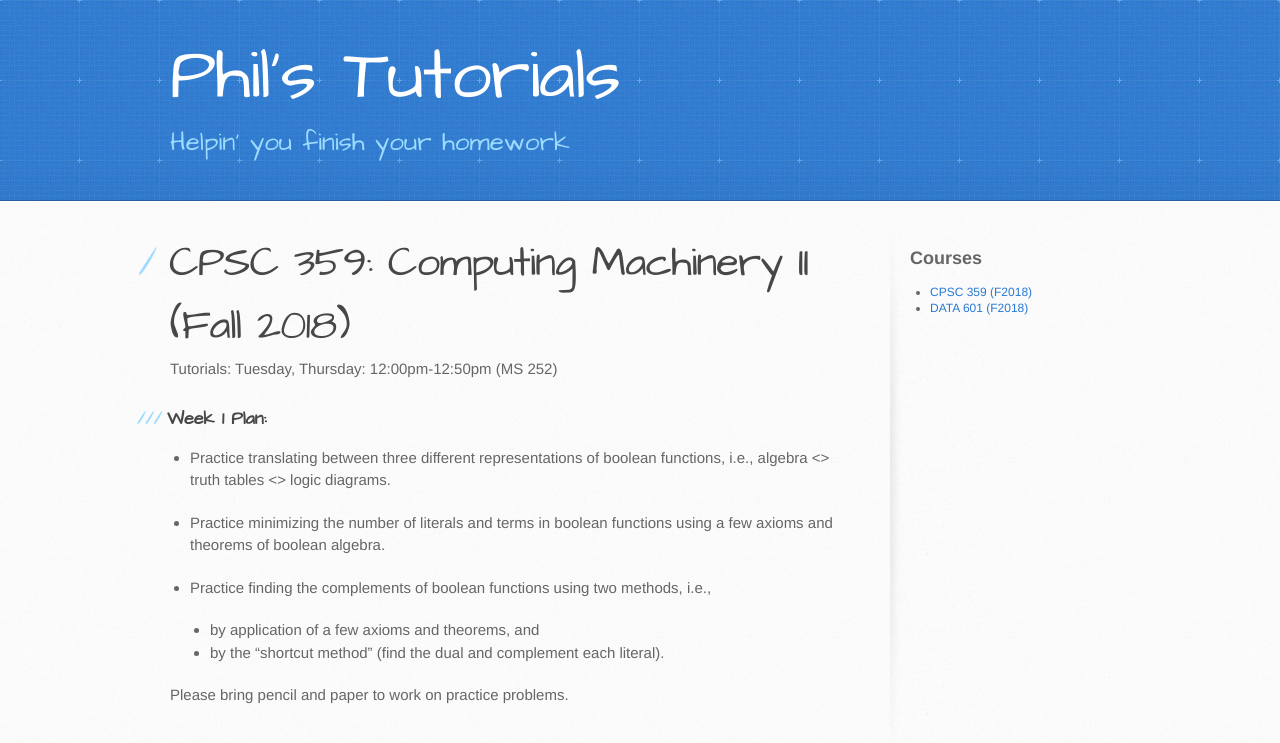
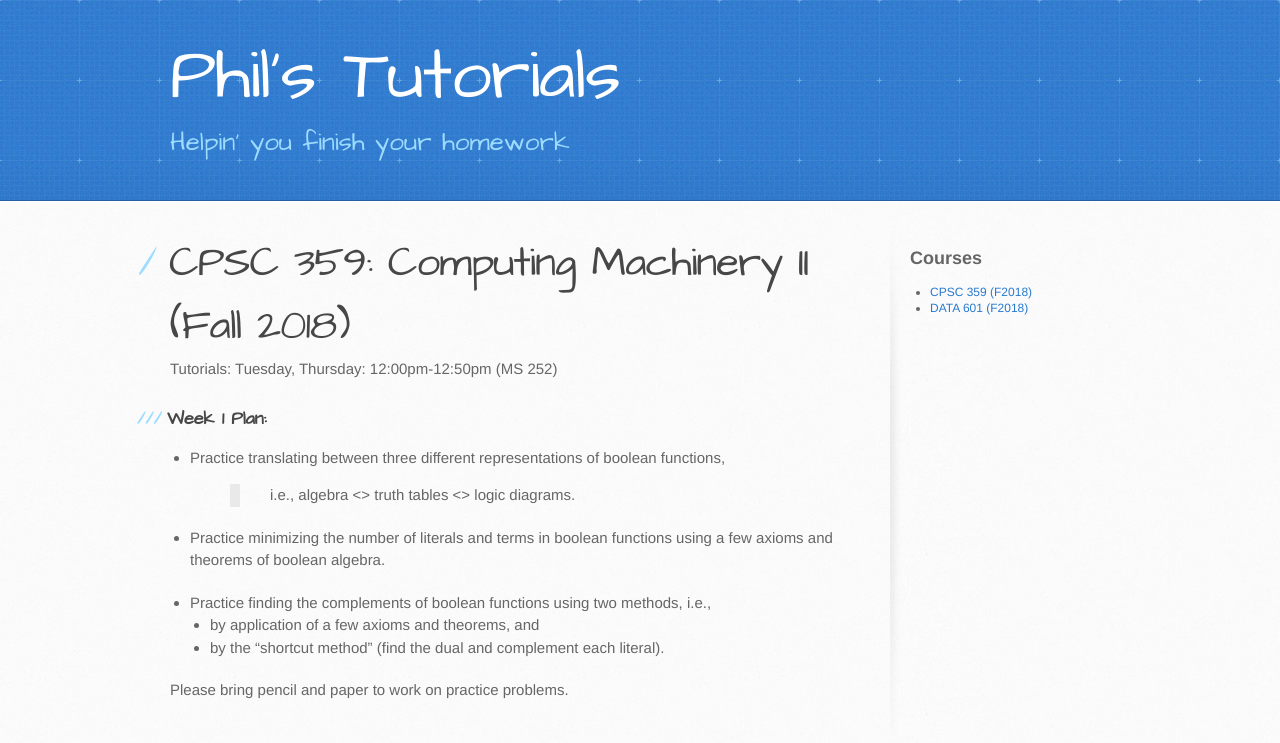
Before and after one commit to philstutorials/philstutorials.github.io, a Jekyll site: the page built from CPSC359.md, in a window 1280 px wide. Shown: the top 743 px of the page. Built offline with Jekyll 4.4.1, drawn with Linux system fonts in a browser that asks for light colours; our own code applies the rules of GitHub Pages for plain Markdown files.

```diff
--- a/CPSC359.md
+++ b/CPSC359.md
@@ -8,7 +8,8 @@ Tutorials: Tuesday, Thursday: 12:00pm-12:50pm (MS 252)
 
 
 ### Week 1 Plan:
-- Practice translating between three different representations of boolean functions, i.e., algebra <> truth tables <> logic diagrams.
+- Practice translating between three different representations of boolean functions,
+ > i.e., algebra <> truth tables <> logic diagrams.
 
 - Practice minimizing the number of literals and terms in boolean functions using a few axioms and theorems of boolean algebra.
 
```
